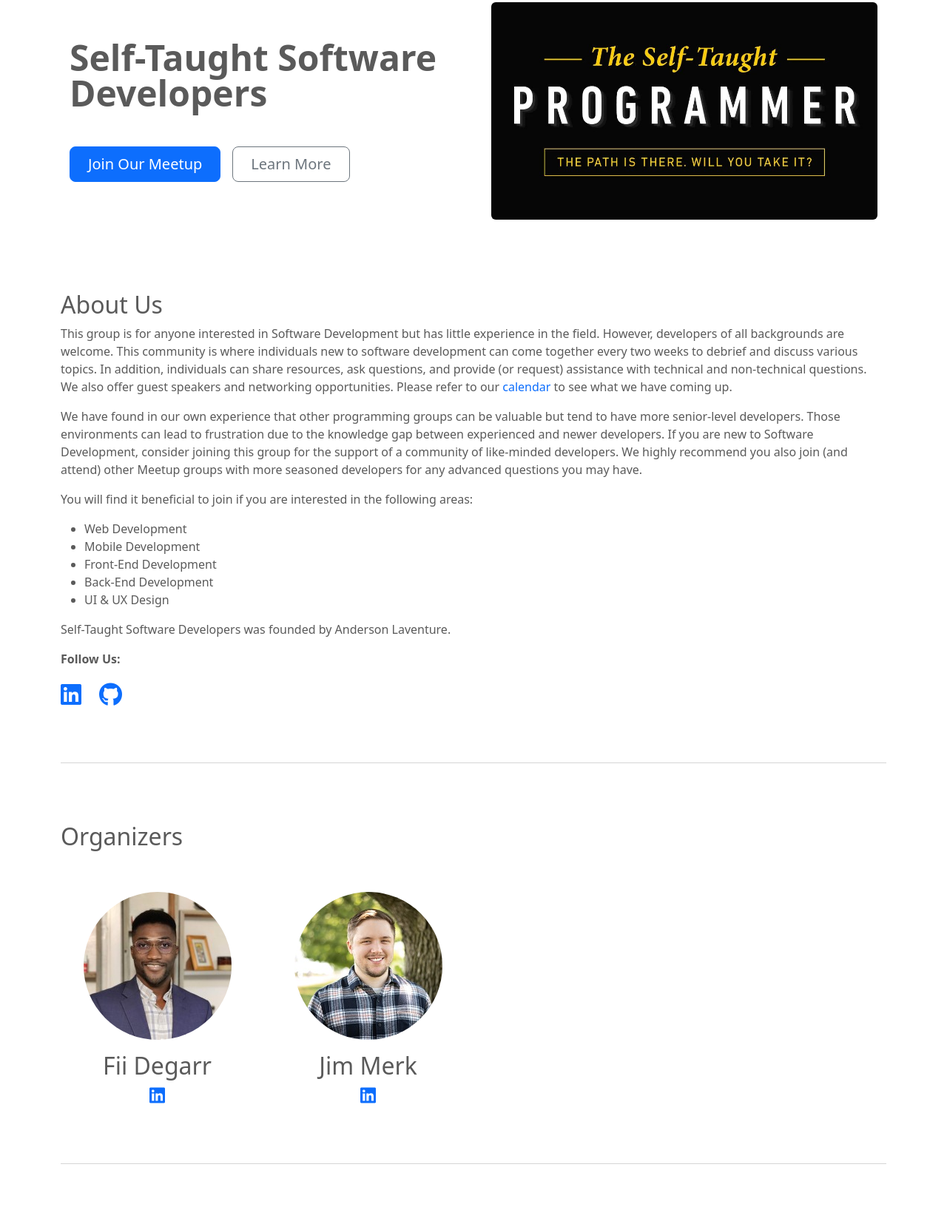
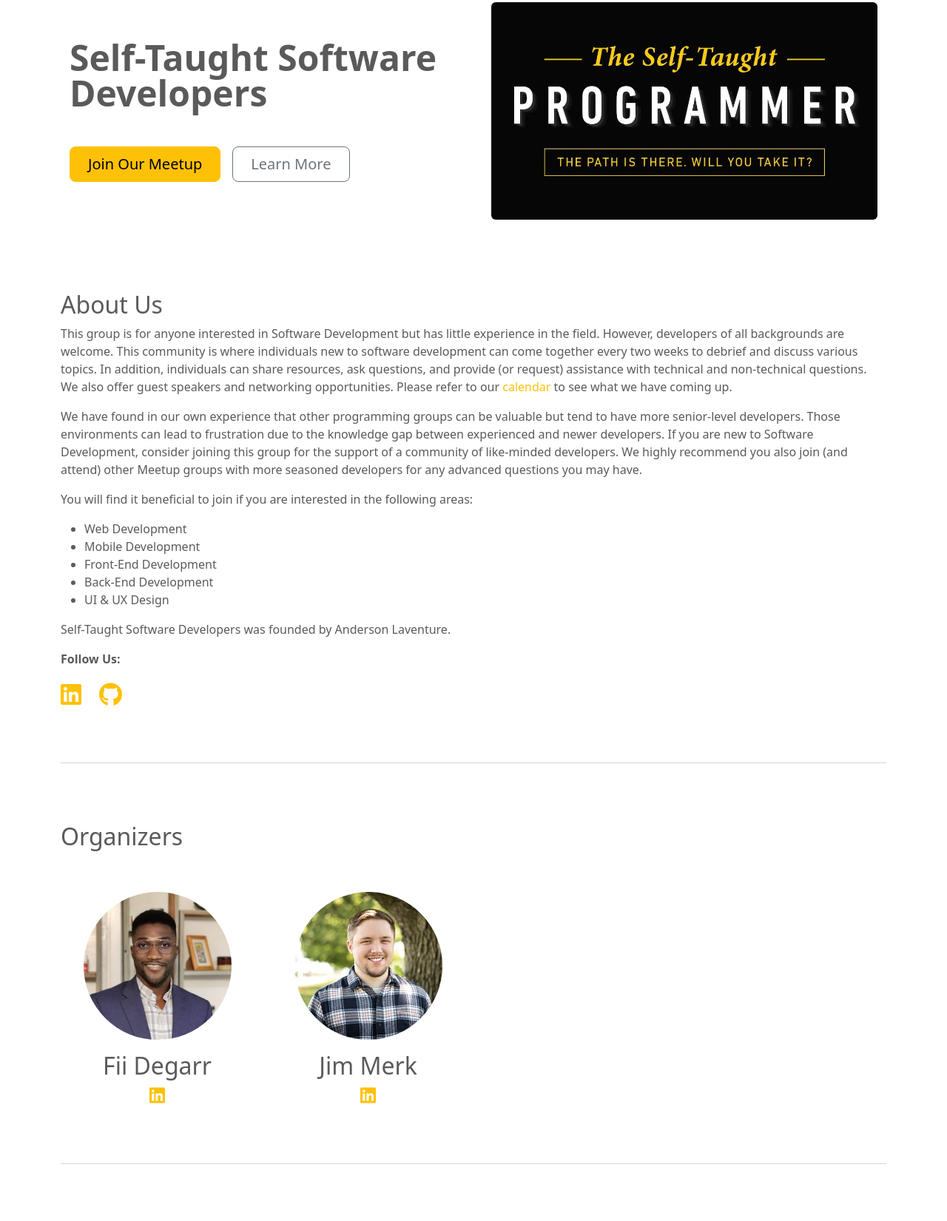
Before and after one commit to self-taught-software-developers/Self-Taught-Software-Developers.github.io, a website: page index.html in a window 1280 px wide. Shown: the part 141-1792 px from the top of the page at 74% size. Drawn offline with nearby package versions, Linux system fonts and the light colour scheme.

Commit message:
changing all links and buttons to yellow

```diff
--- a/index.html
+++ b/index.html
@@ -94,7 +94,7 @@
           <div class="d-grid gap-2 d-md-flex justify-content-md-start mt-5">
             <a href="https://www.meetup.com/self-taught-software-developers-meetup-group/"
             target="_blank"
-              class="btn btn-primary btn-lg px-4 me-md-2">Join Our Meetup</a>
+              class="btn btn-warning btn-lg px-4 me-md-2">Join Our Meetup</a>
             <a href="#about-us" class="btn btn-outline-secondary btn-lg px-4 me-md-2">Learn More</a>
           </div>
         </div>
@@ -111,7 +111,8 @@
             can come together every two weeks to debrief and discuss various topics. In addition, individuals can share
             resources, ask questions, and provide (or request) assistance with technical and non-technical questions. We
             also offer guest speakers and networking opportunities. Please refer to our <a
-              href="https://calendar.google.com/calendar/u/1?cid=YXN0cHJvZ3JhbW1lcnNwaGlsbHlAZ21haWwuY29t" target="_blank">calendar</a>
+              href="https://calendar.google.com/calendar/u/1?cid=YXN0cHJvZ3JhbW1lcnNwaGlsbHlAZ21haWwuY29t" target="_blank"
+              class="text-warning">calendar</a>
             to see what we have coming up.
           </p>
           <p>
@@ -134,14 +135,14 @@
           <div class="mt-4 d-flex">
             <div>
               <a href="https://www.linkedin.com/company/self-taught-software-developers"
-              class="link-effect"
+              class="link-effect text-warning"
               target="_blank"
                 aria-label="Self-Taught Software Developers LinkedIn"><i class="fa-brands fa-linkedin fa-2xl"
                   aria-hidden="true"></i></i></a>
             </div>
             <div class="ms-4">
               <a href="https://github.com/self-taught-software-developers"
-              class="link-effect"
+              class="link-effect text-warning"
               target="_blank"
                 aria-label="Self-Taught Software Developers Github"><i class="fa-brands fa-github fa-2xl"
                   aria-hidden="true"></i></i></a>
@@ -162,13 +163,13 @@
         <div class="col-12 col-sm-6 col-lg-3 text-center">
           <img src="img/fii_degarr_portrait.jpg" class="img rounded-circle" alt="Fii Degarr Portrait" />
           <h2 class="mt-3">Fii Degarr</h2>
-          <a href="https://www.linkedin.com/in/fifi-degarr/" class="link-effect" target="_blank" aria-label="Fii Degarr LinkedIn"><i
+          <a href="https://www.linkedin.com/in/fifi-degarr/" class="link-effect text-warning" target="_blank" aria-label="Fii Degarr LinkedIn"><i
               class="fa-brands fa-linkedin fa-xl" aria-hidden="true"></i></i></a>
         </div>
         <div class="col-12 col-sm-6 col-lg-3 text-center mt-5 mt-sm-0">
           <img src="img/jim_merk_portrait.jpeg" class="img rounded-circle" alt="Jim Merk Portrait" />
           <h2 class="mt-3">Jim Merk</h2>
-          <a href="https://www.linkedin.com/in/james-merk/" class="link-effect" target="_blank" aria-label="Jim Merk LinkedIn"><i
+          <a href="https://www.linkedin.com/in/james-merk/" class="link-effect text-warning" target="_blank" aria-label="Jim Merk LinkedIn"><i
               class="fa-brands fa-linkedin fa-xl" aria-hidden="true"></i></i></a>
         </div>
       </div>
@@ -218,7 +219,7 @@
           <h2>Contact Us</h2>
           <p>Have questions, concerns or an inquiry? Contact us below:</p>
           <a href="https://www.linkedin.com/company/self-taught-software-developers" target="_blank"
-            class="btn btn-primary btn-lg px-4 me-md-2">Contact Us</a>
+            class="btn btn-warning btn-lg px-4 me-md-2">Contact Us</a>
         </div>
       </div>
       <hr class="featurette-divider">
@@ -232,18 +233,18 @@
         </div>
         <div class="col-12 col-sm-4 order-2 mt-4 mt-md-0">
           <a href="https://www.linkedin.com/company/self-taught-software-developers"
-          class="link-effect"
+          class="link-effect text-warning"
           target="_blank"
             aria-label="Self-Taught Software Developers LinkedIn"><i class="fa-brands fa-linkedin fa-2xl"
               aria-hidden="true"></i></i></a>
           <a href="https://github.com/self-taught-software-developers"
-          class="link-effect"
+          class="link-effect text-warning"
           target="_blank"
             aria-label="Self-Taught Software Developers Github"><i class="fa-brands fa-github fa-2xl ms-4"
               aria-hidden="true"></i></i></a>
         </div>
         <div class="col-12 col-sm-4 order-1 order-sm-3">
-          <p><a href="#">Back to top</a></p>
+          <p><a href="#" class="text-warning">Back to top</a></p>
         </div>
       </div>
     </footer>
```
